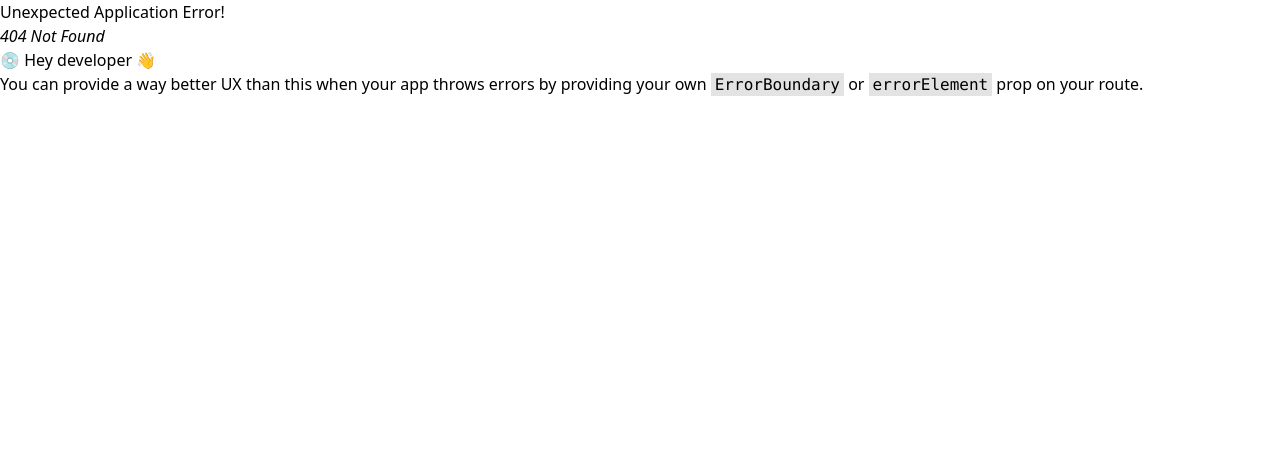
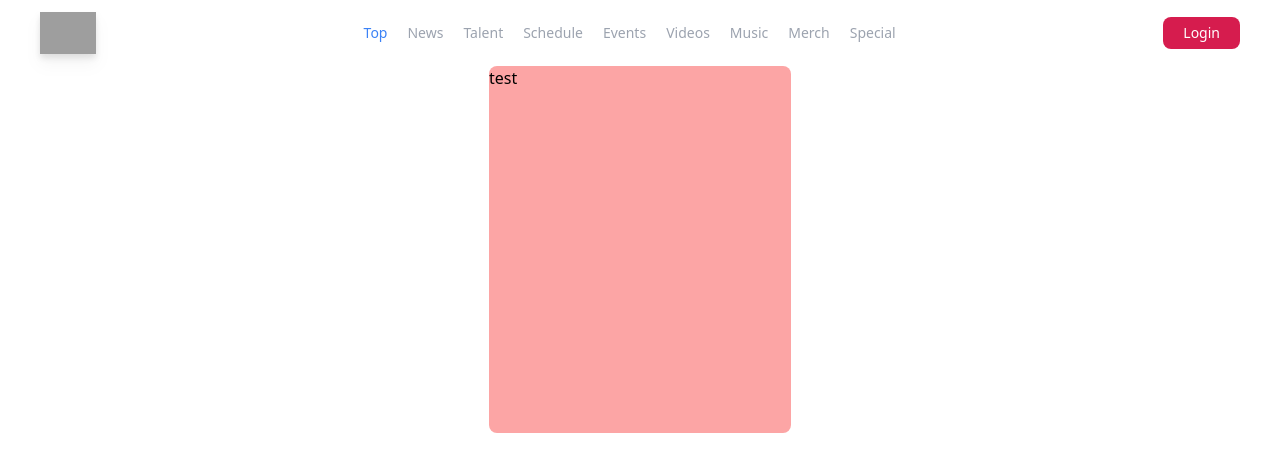
Before and after one commit to Holotiv8/Final-Project-Holotiv8, a React (Vite) app in the folder client/: page /favorite in a window 1280 px wide. Before the commit this address had no page. Shown: the top 472 px of the page. Built offline with nearby package versions, Linux system fonts and the light colour scheme; grey boxes are pictures that could not be loaded.

Commit message:
favorite init

```diff
--- a/client/src/routers/index.jsx
+++ b/client/src/routers/index.jsx
@@ -6,6 +6,7 @@ import HomePage from "../views/HomePage";
 import LoginPage from "../views/LoginPage";
 import RegisterPage from "../views/RegisterPage";
 import Merchandise from "../views/Merchendise";
+import FavoritePage from "../views/FavoritePage";
 const router = createBrowserRouter([
   {
     path: "/",
@@ -35,6 +36,10 @@ const router = createBrowserRouter([
     path: "/products/:id",
     element: <Products />,
   },
+  {
+    path: '/favorite',
+    element: <FavoritePage/>
+  }
 ]);
 
 export default router;
--- /dev/null
+++ b/client/src/views/FavoritePage.jsx
@@ -0,0 +1,16 @@
+import NavbarComponent from "../components/NavbarComponent";
+
+export default function FavoritePage() {
+	return (
+		<div className="w-full px-10">
+			<NavbarComponent />
+            <div className="flex justify-center items-center  ">
+                <div className="bg-red-300 w-[302px] h-[367px] rounded-lg hover:scale-150 transform-gpu ">
+                    <h1>test</h1>
+                </div>
+            </div>
+
+        </div>
+
+	);
+}
```
